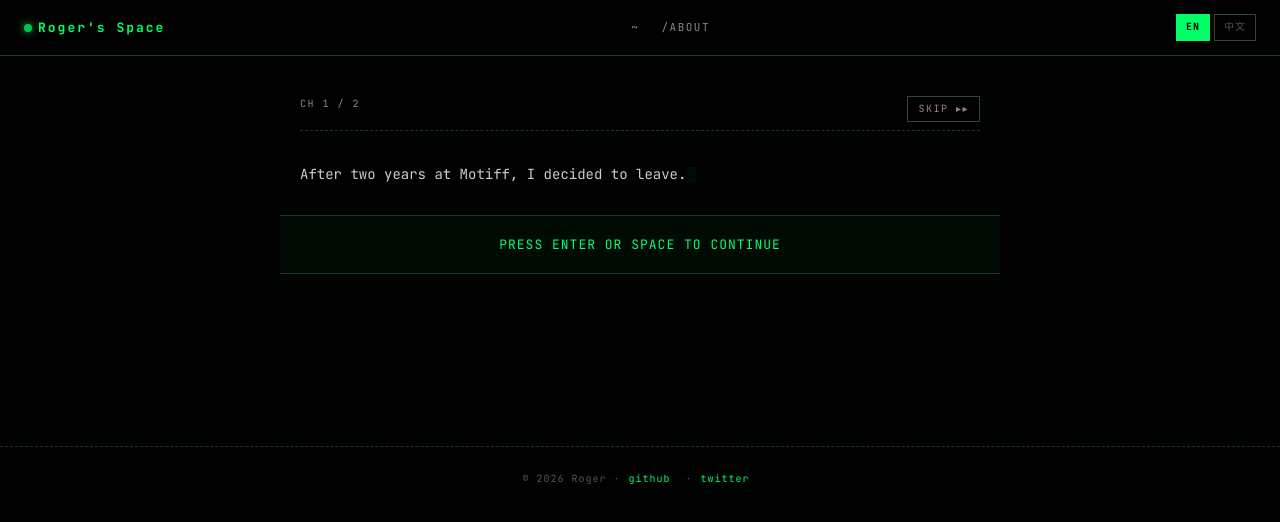
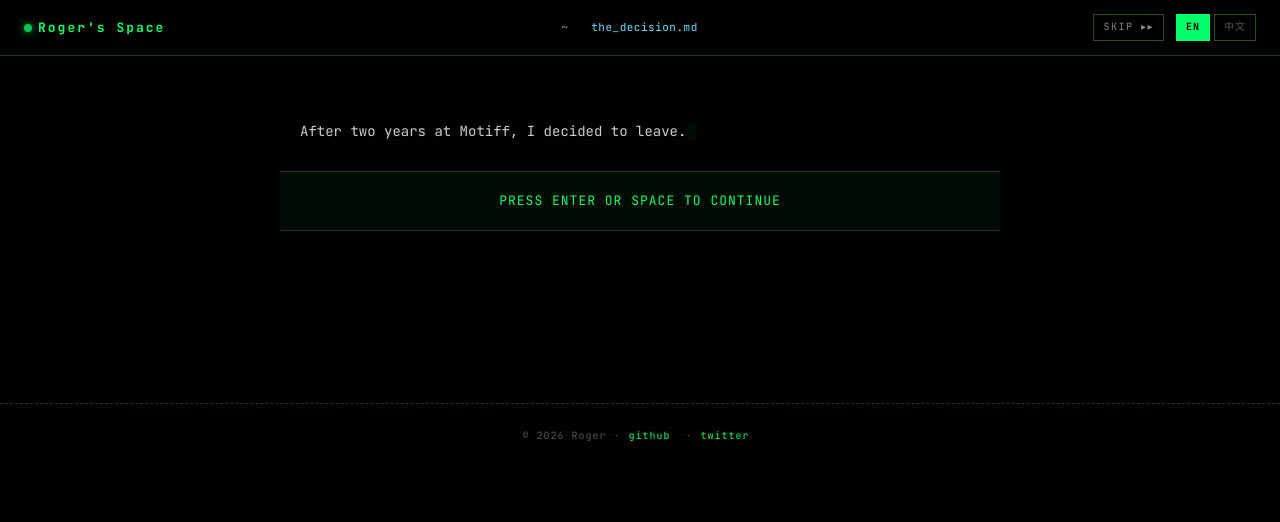
Before and after one commit to 12og3r/12og3r, a React (Vite) app: page /en/posts/0032-leaving-motiff in a window 1280 px wide. Shown: the top 522 px of the page. Built offline with nearby package versions, Linux system fonts and the light colour scheme.

Commit message:
feat(topbar): move SKIP into topbar; show article filename in nav; drop chapter-topbar

```diff
--- a/src/components/ChapterReader.css
+++ b/src/components/ChapterReader.css
@@ -1,34 +1,4 @@
 .chapter-reader { max-width: 720px; margin: 0 auto; padding: 32px 20px 80px; }
-.chapter-topbar {
-  position: sticky;
-  top: 60px;
-  display: flex;
-  justify-content: space-between;
-  z-index: 150;
-  padding: 8px 0;
-  background: rgba(0,0,0,0.85);
-  backdrop-filter: blur(4px);
-  border-bottom: 1px dashed var(--green-line);
-}
-.progress {
-  color: var(--fg-dim);
-  font-size: 10px;
-  letter-spacing: 1.5px;
-  text-transform: uppercase;
-}
-.skip-btn {
-  color: var(--fg-dim);
-  background: transparent;
-  font: inherit;
-  font-size: 10px;
-  letter-spacing: 1.5px;
-  cursor: pointer;
-  padding: 4px 10px;
-  border: 1px solid var(--green-line-soft);
-  text-transform: uppercase;
-  transition: all 0.15s;
-}
-.skip-btn:hover { color: var(--green); border-color: var(--green); }
 .chapter { margin: 32px 0; }
 .chapter-body { white-space: pre-wrap; word-wrap: break-word; margin: 0; font-family: inherit; font-size: 14px; line-height: 1.7; }
 .cursor {
--- a/src/components/ChapterReader.tsx
+++ b/src/components/ChapterReader.tsx
@@ -7,17 +7,21 @@ import './ChapterReader.css';
 interface Props {
   chapters: Chapter[];
   reduceMotion: boolean;
+  /** When true, every chapter renders its full body — no typewriter on any. */
+  skipped: boolean;
+  /** Called when the reader requests a skip (e.g. ESC keypress). */
+  onSkipRequest: () => void;
   onComplete: () => void;
 }
 
-export function ChapterReader({ chapters, reduceMotion, onComplete }: Props) {
-  const { t } = useI18n();
+export function ChapterReader({ chapters, reduceMotion, skipped, onSkipRequest, onComplete }: Props) {
   const [unlockedIdx, setUnlockedIdx] = useState(reduceMotion ? chapters.length - 1 : 0);
-  // When the user clicks SKIP we want every chapter — including the current
-  // one mid-typing — to fall back to its full body immediately, no further
-  // typewriter on anything.
-  const [skipped, setSkipped] = useState(false);
   const isMobile = typeof window !== 'undefined' && window.innerWidth <= 600;
+
+  // External skip → unlock all chapters.
+  useEffect(() => {
+    if (skipped) setUnlockedIdx(chapters.length - 1);
+  }, [skipped, chapters.length]);
 
   useEffect(() => {
     if (reduceMotion) onComplete();
@@ -27,36 +31,20 @@ export function ChapterReader({ chapters, reduceMotion, onComplete }: Props) {
     setUnlockedIdx(i => Math.min(i + 1, chapters.length - 1));
   }, [chapters.length]);
 
-  const skipAll = useCallback(() => {
-    setSkipped(true);
-    setUnlockedIdx(chapters.length - 1);
-    onComplete();
-  }, [chapters.length, onComplete]);
-
   useEffect(() => {
     if (reduceMotion) return;
     const handler = (e: KeyboardEvent) => {
       if (e.key === 'Enter' || e.key === ' ') { e.preventDefault(); advance(); }
-      else if (e.key === 'Escape') { skipAll(); }
+      else if (e.key === 'Escape') { onSkipRequest(); }
     };
     document.addEventListener('keydown', handler);
     return () => document.removeEventListener('keydown', handler);
-  }, [advance, skipAll, reduceMotion]);
+  }, [advance, onSkipRequest, reduceMotion]);
 
   return (
     <div className="chapter-reader">
-      <div className="chapter-topbar">
-        <span className="progress">{t('post.chapter')} {Math.min(unlockedIdx + 1, chapters.length)} / {chapters.length}</span>
-        {!reduceMotion && !skipped && unlockedIdx < chapters.length - 1 && (
-          <button type="button" className="skip-btn" onClick={skipAll}>{t('post.skip')}</button>
-        )}
-      </div>
       {chapters.map((ch, i) => {
-        // Only render chapters that have been unlocked. Page height grows as
-        // the reader advances, instead of pre-allocating space for every chapter.
         if (i > unlockedIdx) return null;
-        // Skip → no chapter is "active": every chapter renders its full body
-        // statically, no more typing on anyone.
         const active = !reduceMotion && !skipped && i === unlockedIdx;
         const isLast = i === chapters.length - 1;
         return (
@@ -89,9 +77,6 @@ function ChapterBlock({ chapter, active, showContinue, isMobile, onContinue, onD
   const { text, done } = useTypewriter(chapter.body, { speedMs: 10, enabled: active });
   const [showCue, setShowCue] = useState(false);
 
-  // Only reveal the continue button after the chapter has FULLY typed out,
-  // and only after a short read-pause so it doesn't feel like the button
-  // pops in while content is still arriving.
   useEffect(() => {
     if (!showContinue || !done || text !== chapter.body) {
       setShowCue(false);
@@ -101,8 +86,6 @@ function ChapterBlock({ chapter, active, showContinue, isMobile, onContinue, onD
     return () => clearTimeout(tid);
   }, [showContinue, done, text, chapter.body]);
 
-  // For the final chapter, notify the parent once the typewriter has fully
-  // finished so the post-end block can be shown only after real completion.
   const onDoneRef = useRef(onDone);
   useEffect(() => { onDoneRef.current = onDone; }, [onDone]);
   useEffect(() => {
--- a/src/components/TopBar.css
+++ b/src/components/TopBar.css
@@ -42,8 +42,31 @@
 }
 .topnav a:hover { color: var(--green) !important; background: transparent !important; }
 .topnav a.active { color: var(--green) !important; border-bottom: 1px solid var(--green) !important; padding-bottom: 2px; }
+.topnav .filename {
+  color: var(--cyan);
+  font-size: 11px;
+  letter-spacing: 0.5px;
+  white-space: nowrap;
+  overflow: hidden;
+  text-overflow: ellipsis;
+  max-width: 280px;
+}
+.topbar-skip {
+  color: var(--fg-dim);
+  background: transparent;
+  font: inherit;
+  font-size: 10px;
+  letter-spacing: 1.5px;
+  cursor: pointer;
+  padding: 4px 9px;
+  border: 1px solid var(--green-line-soft);
+  text-transform: uppercase;
+  transition: all 0.15s;
+}
+.topbar-skip:hover { color: var(--green); border-color: var(--green); }
 @media (max-width: 800px) {
   .topbar { padding: 12px 12px; gap: 8px; flex-wrap: wrap; }
   .topnav { gap: 14px; flex: 0 1 auto; order: 3; width: 100%; justify-content: flex-start; padding-top: 4px; border-top: 1px dashed var(--green-line); margin-top: 4px; }
   .topnav a { font-size: 10px; }
+  .topnav .filename { font-size: 10px; max-width: 70vw; }
 }
--- a/src/components/TopBar.tsx
+++ b/src/components/TopBar.tsx
@@ -3,7 +3,14 @@ import { useI18n } from '@/hooks/useI18n';
 import { LangSwitcher } from './LangSwitcher';
 import './TopBar.css';
 
-export function TopBar() {
+interface Props {
+  /** When set, render this filename in place of the /about nav link. */
+  articleFilename?: string;
+  /** When set, render a SKIP button to the left of the language switcher. */
+  onSkip?: () => void;
+}
+
+export function TopBar({ articleFilename, onSkip }: Props) {
   const { lang, t } = useI18n();
   const { pathname } = useLocation();
   const isHome = pathname === `/${lang}` || pathname === `/${lang}/`;
@@ -15,8 +22,17 @@ export function TopBar() {
       </Link>
       <nav className="topnav">
         <Link to={`/${lang}`} className={isHome ? 'active' : ''}>~</Link>
-        <Link to={`/${lang}/about`} className={isAbout ? 'active' : ''}>{t('nav.about')}</Link>
+        {articleFilename ? (
+          <span className="filename">{articleFilename}</span>
+        ) : (
+          <Link to={`/${lang}/about`} className={isAbout ? 'active' : ''}>{t('nav.about')}</Link>
+        )}
       </nav>
+      {onSkip && (
+        <button type="button" className="topbar-skip" onClick={onSkip}>
+          {t('post.skip')}
+        </button>
+      )}
       <LangSwitcher />
     </div>
   );
--- a/src/routes/Post.tsx
+++ b/src/routes/Post.tsx
@@ -13,20 +13,25 @@ export default function PostRoute() {
   const { lang, t } = useI18n();
   const { markRead } = useReadStatus();
   const [posts, setPosts] = useState<Post[] | null>(null);
+  const [skipped, setSkipped] = useState(false);
   const [completed, setCompleted] = useState(false);
   const reduceMotion = typeof window !== 'undefined' && window.matchMedia('(prefers-reduced-motion: reduce)').matches;
 
   useEffect(() => { loadAllPosts().then(setPosts); }, []);
 
-  // Reset completion when navigating between posts.
-  useEffect(() => { setCompleted(false); }, [slug]);
+  // Reset reader state when navigating between posts.
+  useEffect(() => { setSkipped(false); setCompleted(false); }, [slug]);
 
   const handleComplete = useCallback(() => {
     if (slug) markRead(slug);
-    // Brief read-pause before the end block appears, mirrors the continue-cue
-    // timing so it doesn't pop in the instant typing finishes.
+    // Brief read-pause before the end block appears.
     setTimeout(() => setCompleted(true), 350);
   }, [markRead, slug]);
+
+  const handleSkip = useCallback(() => {
+    setSkipped(true);
+    handleComplete();
+  }, [handleComplete]);
 
   if (posts === null) return <div className="loading">loading...</div>;
 
@@ -38,10 +43,25 @@ export default function PostRoute() {
   const next = posts[idx - 1];
   const chapters = post.chapters[lang];
 
+  // Display the article like a filename: spaces → underscores, append .md
+  const articleTitle = chapters[0]?.title || post.meta.slug;
+  const articleFilename = `${articleTitle.replace(/\s+/g, '_')}.md`;
+
+  const showSkip = !reduceMotion && !skipped && !completed;
+
   return (
     <>
-      <TopBar />
-      <ChapterReader chapters={chapters} reduceMotion={reduceMotion} onComplete={handleComplete} />
+      <TopBar
+        articleFilename={articleFilename}
+        onSkip={showSkip ? handleSkip : undefined}
+      />
+      <ChapterReader
+        chapters={chapters}
+        reduceMotion={reduceMotion}
+        skipped={skipped}
+        onSkipRequest={handleSkip}
+        onComplete={handleComplete}
+      />
       {completed && (
         <div className="post-end">
           <div className="end-mark">{t('post.end')}</div>
```
Also changed, not shown: 2 other files (tests, documents, lock files or other folders).
